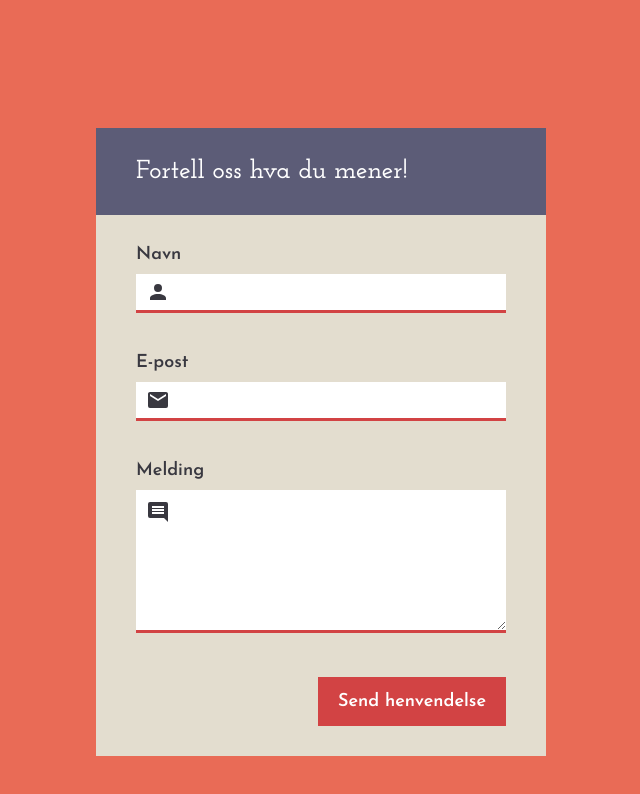
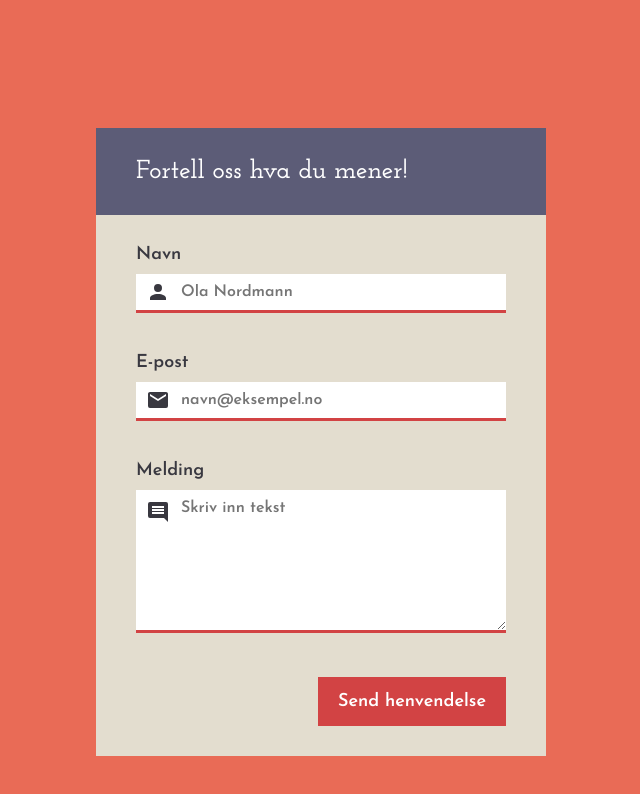
Before and after one commit to haugsand/maghau, a plain HTML site: page dailyui/028/index.html in a window 1280 px wide. Shown: the whole page, without its empty margins (319-959 px from the left). Drawn offline with Linux system fonts and the light colour scheme.

Commit message:
#028 Placeholder

```diff
--- a/dailyui/028/index.html
+++ b/dailyui/028/index.html
@@ -17,15 +17,15 @@
 	<ul>
 		<li class="ok">
 			<label for="navn">Navn</label>
-			<input type="text" id="navn" required aria-required=”true”>
+			<input type="text" id="navn" placeholder="Ola Nordmann" required aria-required=”true”>
 		</li>
 		<li>
 			<label for="epost">E-post</label>
-			<input type="email" id="epost" required aria-required=”true”>
+			<input type="email" id="epost" placeholder="navn@eksempel.no" required aria-required=”true”>
 		</li>
 		<li>
 			<label for="melding">Melding</label>
-			<textarea id="melding" required aria-required=”true”></textarea>
+			<textarea id="melding" placeholder="Skriv inn tekst" required aria-required=”true”></textarea>
 		</li>
 		<li>
 			<input type="submit" value="Send henvendelse">
```
